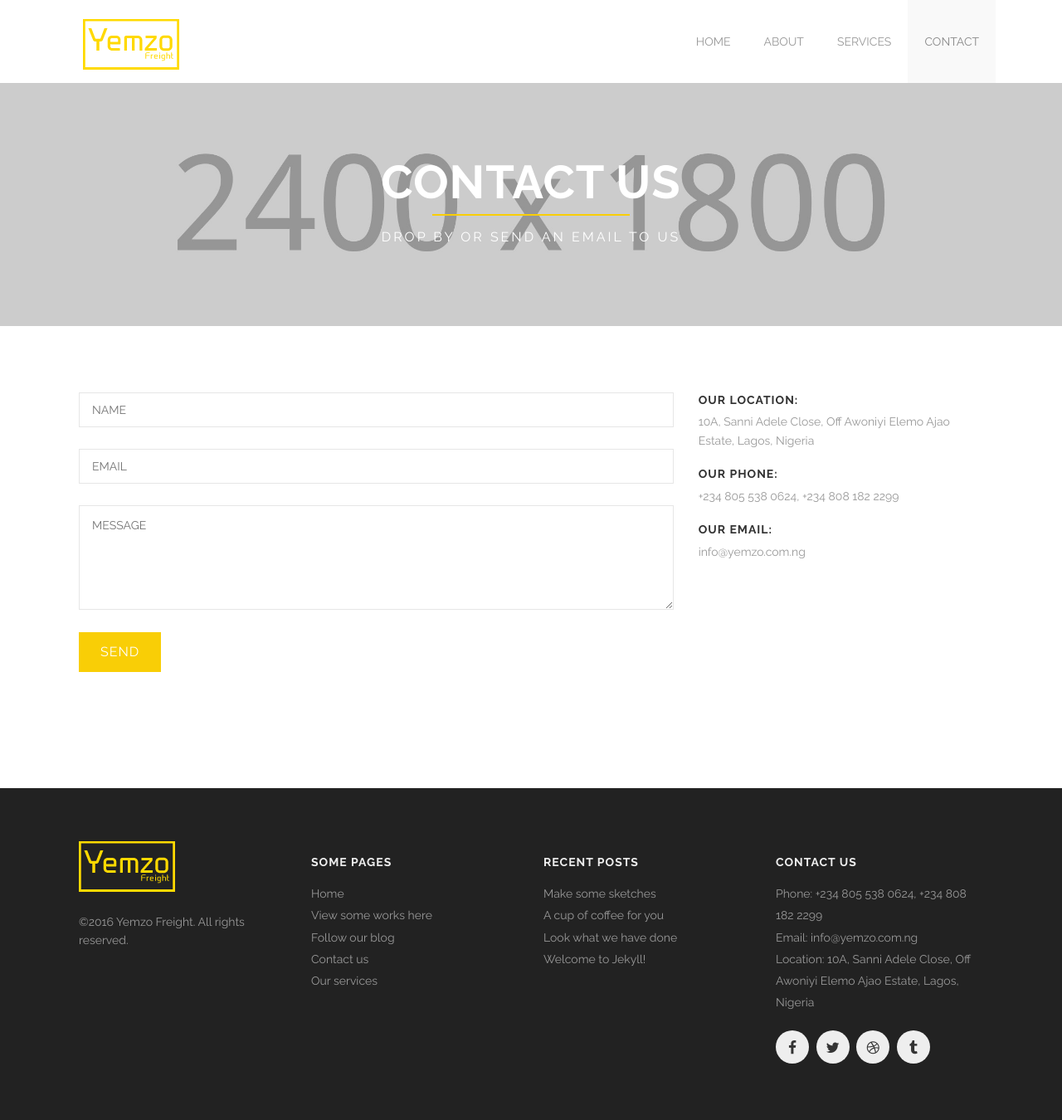
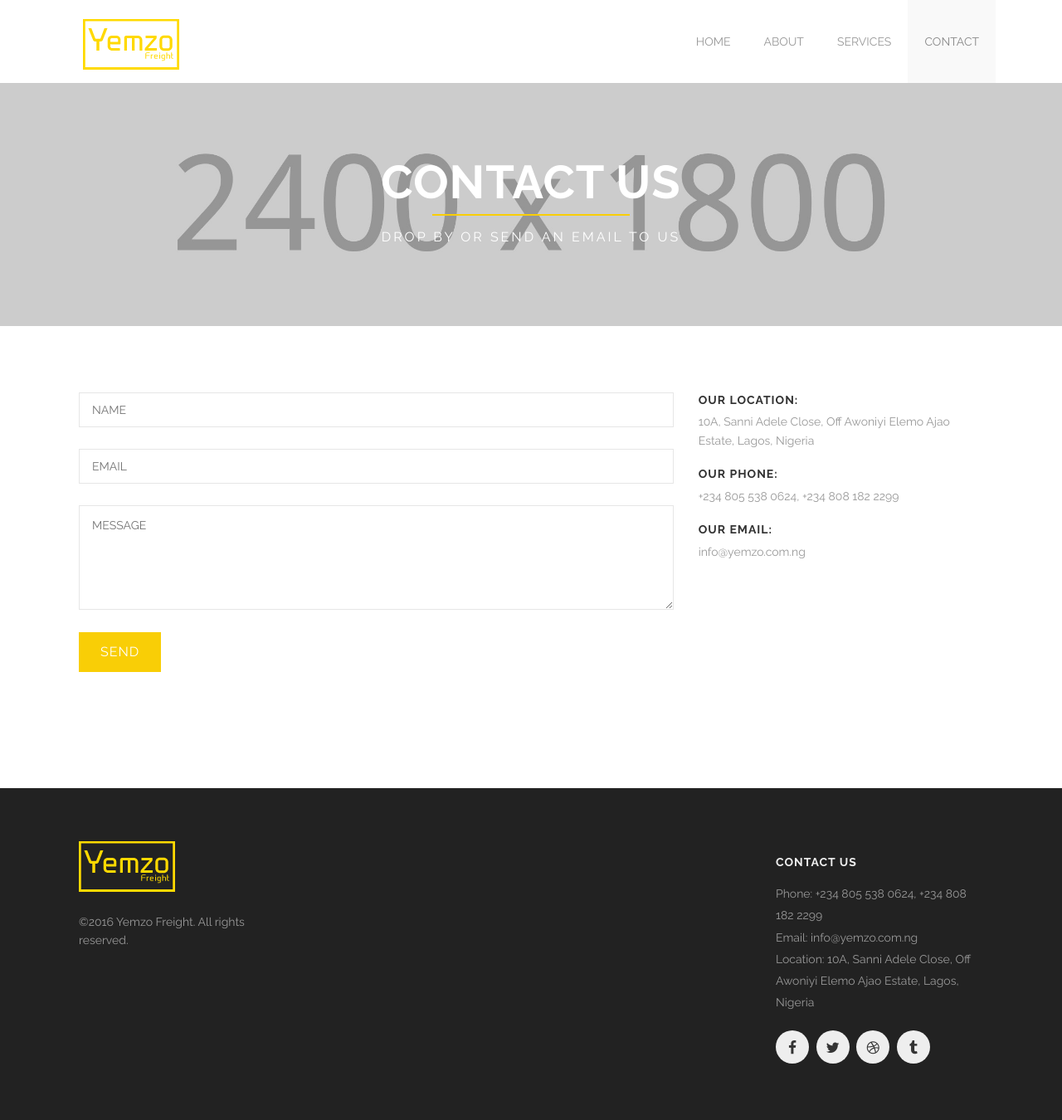
Before and after one commit to onlyyouandty/yemzo-site, a Jekyll site: the page contact.html, which Jekyll copies as it is, in a window 1280 px wide. Shown: the whole page at 83% size. Built offline with Jekyll 4.4.1, drawn with Linux system fonts in a browser that asks for light colours; nearby versions of some CDN libraries; library files that are not in the unit come from our copies.

Commit message:
removed some content we don't need from the footer sections of about, service, and contact pages

```diff
--- a/Gemfile
+++ b/Gemfile
@@ -1,6 +1,6 @@
 source 'https://rubygems.org'
-ruby '2.2.3'
-# ruby '2.3.0'
+# ruby '2.2.3'
+ruby '2.3.0'
 gem 'bundler'
 gem 'jekyll'
 gem 'kramdown'
--- a/contact.html
+++ b/contact.html
@@ -166,38 +166,6 @@
     </div>
     <div class='large-3 medium-3 columns'>
       <div class='spacing'></div>
-      <div class='links'>
-        <h4>Some pages</h4>
-        <ul>
-          <li><a href="index.html">Home</a></li>
-          <li><a href="portfolio.html">View some works here</a></li>
-          <li><a href="blog.html">Follow our blog</a></li>
-          <li><a href="contact.html">Contact us</a></li>
-          <li><a href="services.html">Our services</a></li>
-        </ul>
-      </div>
-      <div class='spacing'></div>
-    </div>
-    <div class='large-3 medium-3 columns'>
-      <div class='spacing'></div>
-      <div class='links'>
-        <h4>Recent posts</h4>
-        <ul>
-
-            <li><a href="/logo/development/2015/04/14/make-some-sketches.html">Make some sketches</a></li>
-
-            <li><a href="/design/bussiness/2015/04/14/a-cup-of-coffee-for-you.html">A cup of coffee for you</a></li>
-
-            <li><a href="/design/development/2015/04/14/look-what-we-have-done.html">Look what we have done</a></li>
-
-            <li><a href="/jekyll/update/2015/02/10/welcome-to-jekyll.html">Welcome to Jekyll!</a></li>
-
-        </ul>
-      </div>
-      <div class='spacing'></div>
-    </div>
-    <div class='large-3 medium-3 columns'>
-      <div class='spacing'></div>
       <h4>Contact us</h4>
       <ul>
         <li>Phone: +234 805 538 0624, +234 808 182 2299</li>
```
Also changed, not shown: about.html (+0 -31 lines), services.html (+0 -32 lines).
